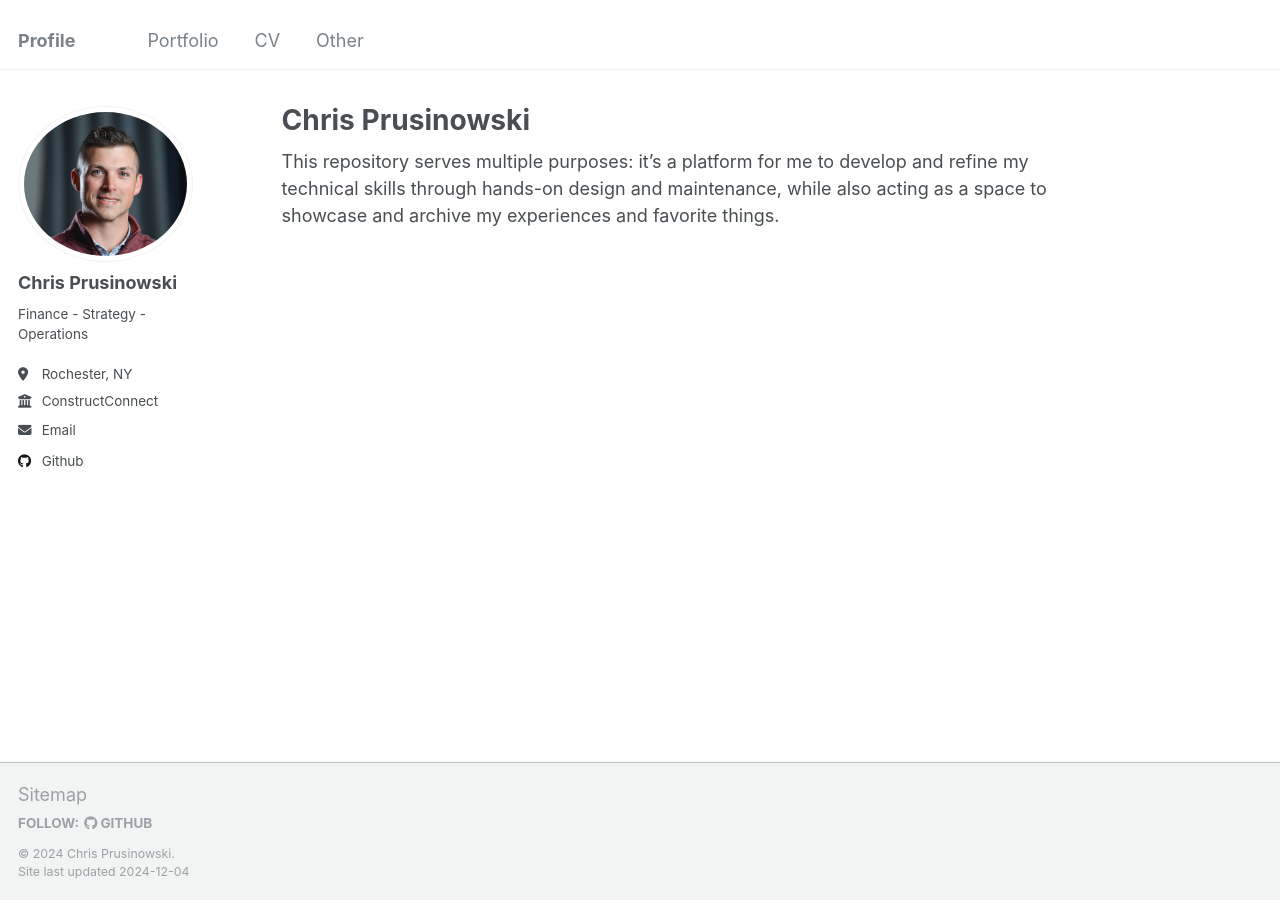
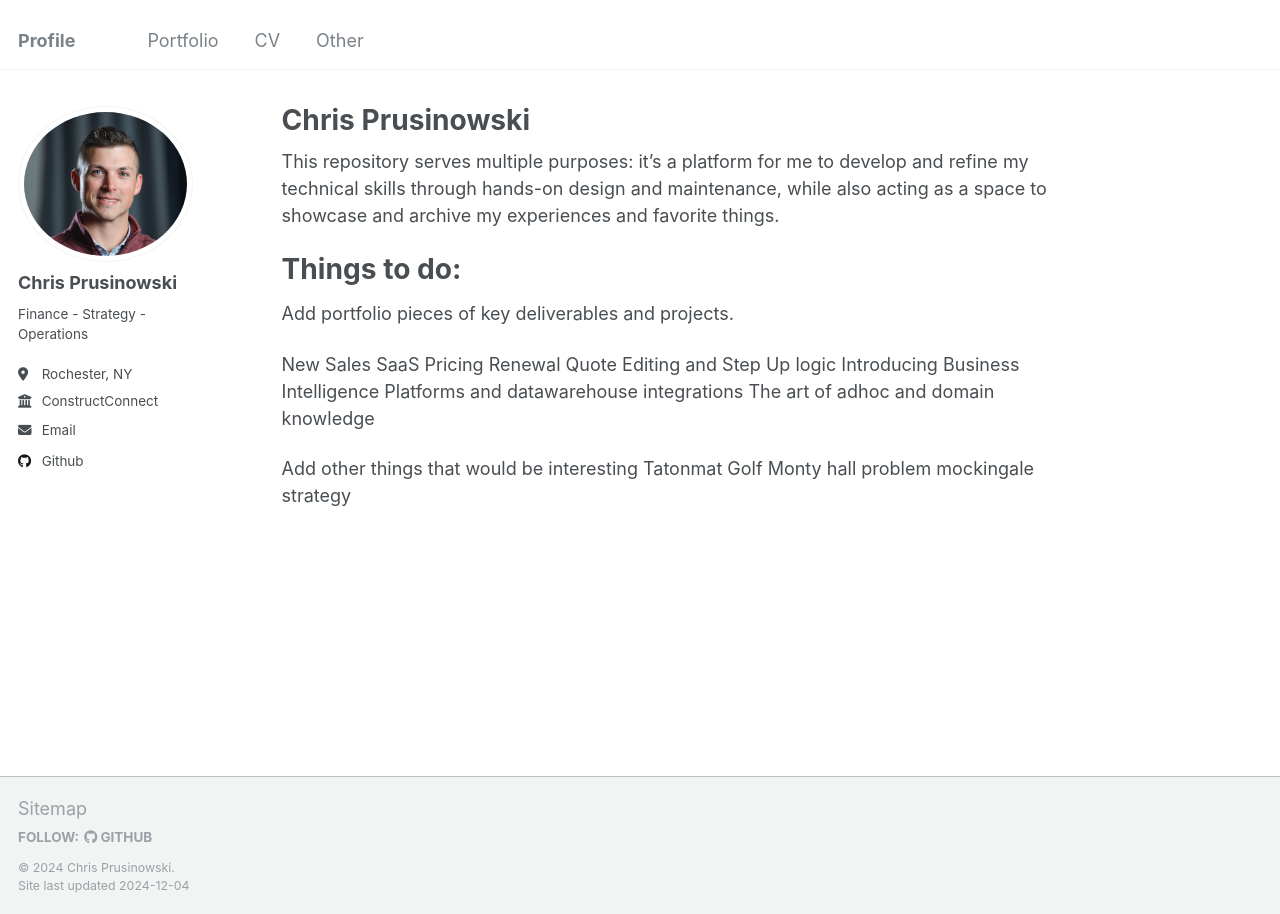
Before and after one commit to chrisprusinowski/profile, a Jekyll site: the page built from _pages/about.md, in a window 1280 px wide. Built offline with Jekyll 4.4.1, drawn with Linux system fonts in a browser that asks for light colours.

Commit message:
Update about.md

```diff
--- a/_pages/about.md
+++ b/_pages/about.md
@@ -8,3 +8,20 @@ redirect_from:
 ---
 
 This repository serves multiple purposes: it's a platform for me to develop and refine my technical skills through hands-on design and maintenance, while also acting as a space to showcase and archive my experiences and favorite things.
+
+# Things to do:
+
+Add portfolio pieces of key deliverables and projects.
+
+New Sales SaaS Pricing
+Renewal Quote Editing and Step Up logic
+Introducing Business Intelligence Platforms and datawarehouse integrations
+The art of adhoc and domain knowledge
+
+
+
+Add other things that would be interesting
+Tatonmat
+Golf
+Monty hall problem
+mockingale strategy
```
